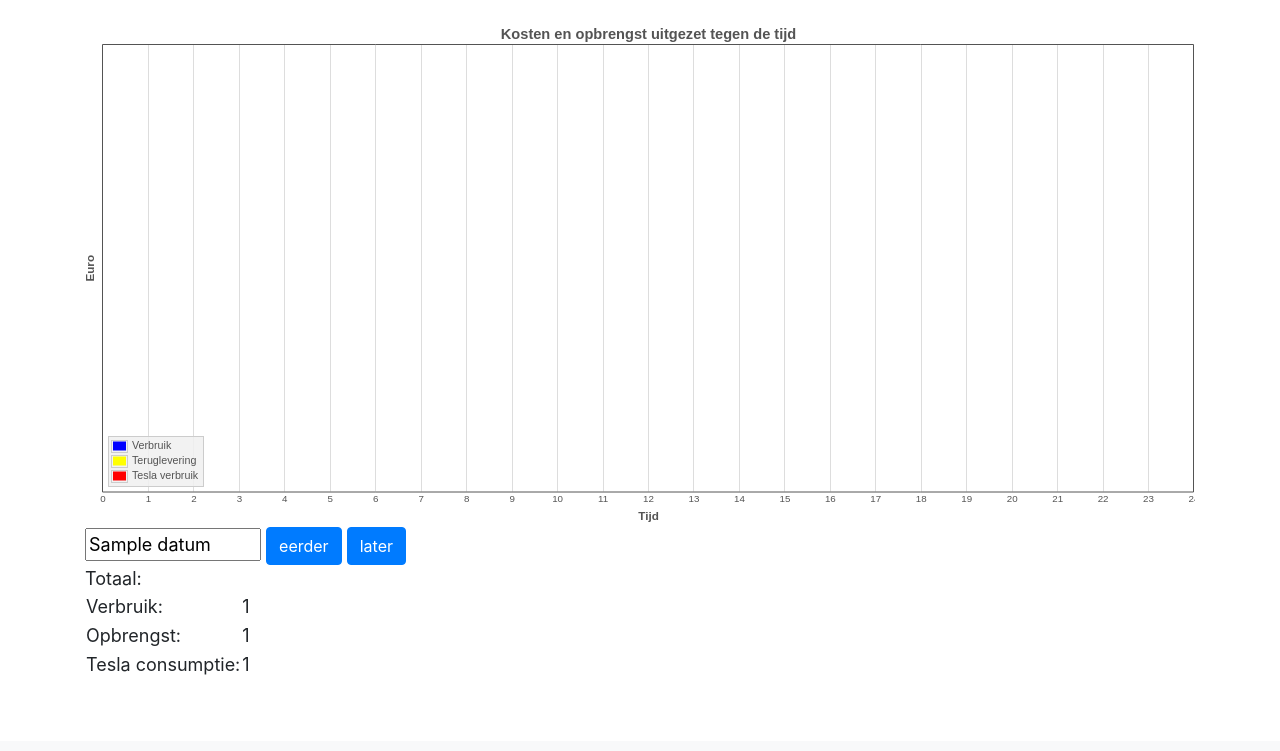
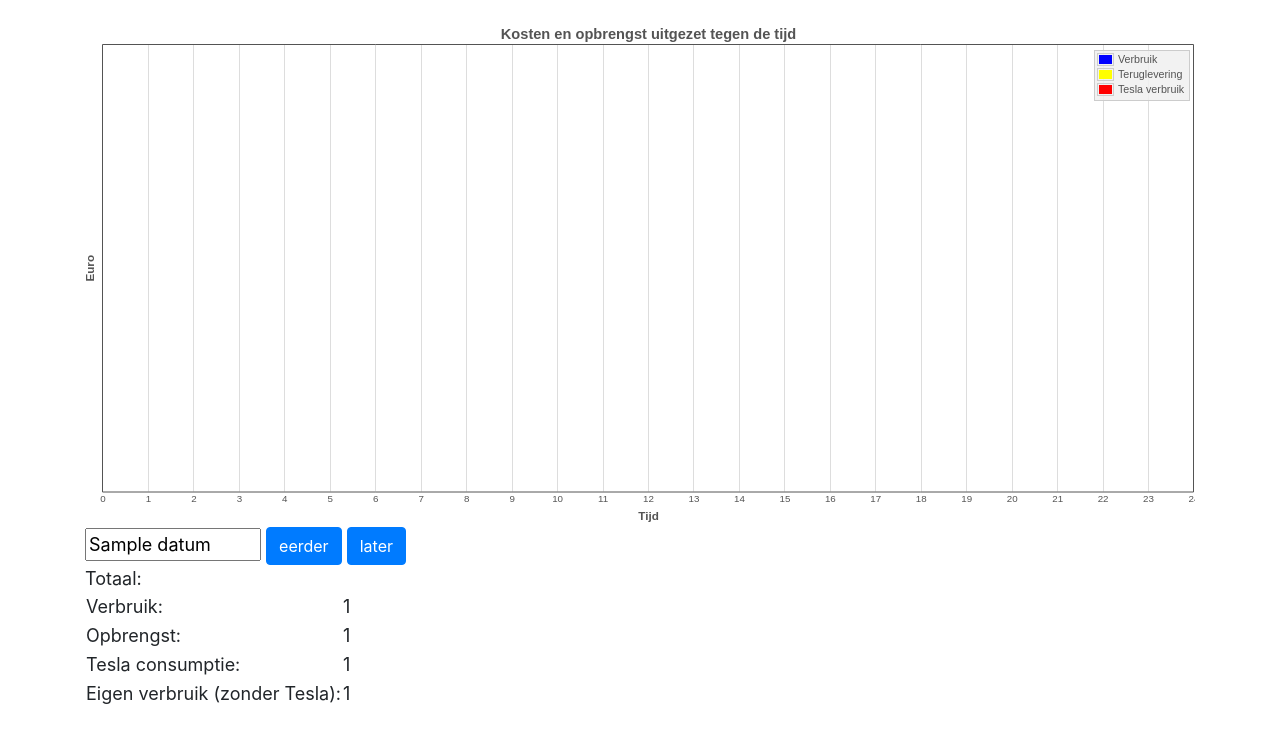
Before and after one commit to HansKappert/net_balancer, a Flask app: template src/templates/euro_history.html in a window 1280 px wide. Shown: the part 59-810 px from the top of the page. Before the commit the page ends 734 px from the top, so only its background shows below. Run offline with Flask 2, Linux system fonts and the light colour scheme; the template is opened without the code that fills it: most values are stand-ins (such as "Sample title", 1, 10 or a date in 2020); parts of the project's set-up code (start-up, migrations or seed data) failed here and were passed over; some libraries are stand-ins or nearby versions.

Commit message:
show netto costs

```diff
--- a/src/templates/euro_history.html
+++ b/src/templates/euro_history.html
@@ -86,7 +86,7 @@
       min: 0
     },
     legend: {
-      position: "sw",
+      position: "ne",
     },
     title : "Kosten en opbrengst uitgezet tegen de tijd",
     HtmlText : false
@@ -141,6 +141,7 @@
   <tr><td>Verbruik:</td><td>{{total_costs}}</td></tr>
   <tr><td>Opbrengst:</td><td>{{total_profits}}</td></tr>
   <tr><td>Tesla consumptie:</td><td>{{total_tesla}}</td></tr>
+  <tr><td>Eigen verbruik (zonder Tesla):</td><td>{{total_netto}}</td></tr>
 </table>
 
 <div class="form-group"></div>
--- a/src/web.py
+++ b/src/web.py
@@ -215,9 +215,12 @@ def euro_history():
 
     datum = datum.strftime("%Y-%m-%d")
 
-    total_costs   = f"€{round(total_costs,4)}"
+    total_netto   = total_costs - total_tesla
+
+    total_costs   = f"€{round(total_costs  ,4)}"
     total_profits = f"€{round(total_profits,4)}"
-    total_tesla   = f"€{round(total_tesla,4)}"
+    total_tesla   = f"€{round(total_tesla  ,4)}"
+    total_netto   = f"€{round(total_netto  ,4)}"
     return render_template('euro_history.html',
                             costs         = costs,
                             profits       = profits,
@@ -225,7 +228,8 @@ def euro_history():
                             datum         = datum,
                             total_costs   = total_costs,
                             total_profits = total_profits,
-                            total_tesla   = total_tesla
+                            total_tesla   = total_tesla,
+                            total_netto   = total_netto
                             )
 
 @app.route('/prices', methods=['GET','POST'])
```
